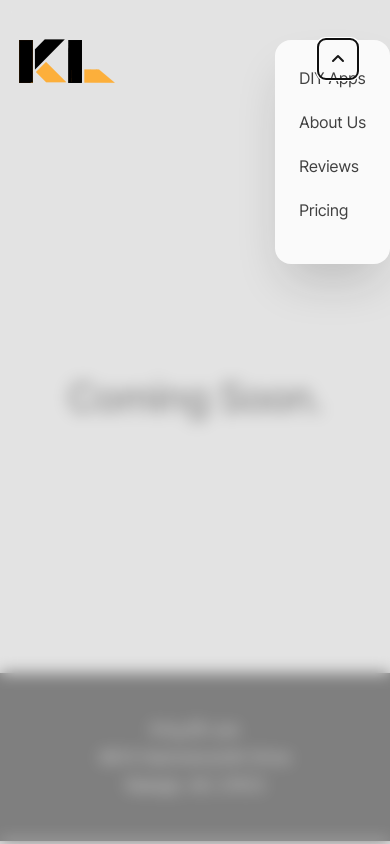
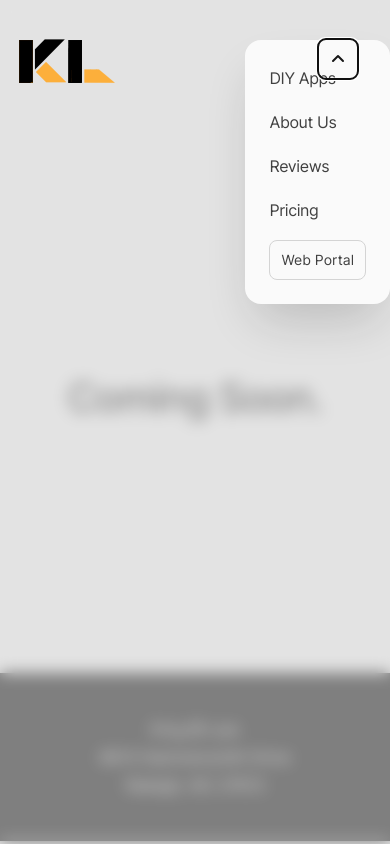
Before and after one commit to David44357/KingLawWebsite, a Next.js app: page /diyapps in a window 390 px wide. Both pictures are taken after a click on the button "Toggle site navigation". Built offline with nearby package versions, Linux system fonts and the light colour scheme.

Commit message:
accomodate pop over

```diff
--- a/src/components/Header.jsx
+++ b/src/components/Header.jsx
@@ -56,6 +56,15 @@ function DownloadButton(props) {
         </Button>
       </div>
     )
+  }
+  else if (props.userOS == 'https://apps.kinglawnc.com' && props.popover == 'True') {
+    return (
+      <div>
+      <Button href={props.userOS} variant="outline">
+        Web Portal
+      </Button>
+      </div>
+      );
   }
   return (
     <div>
```
